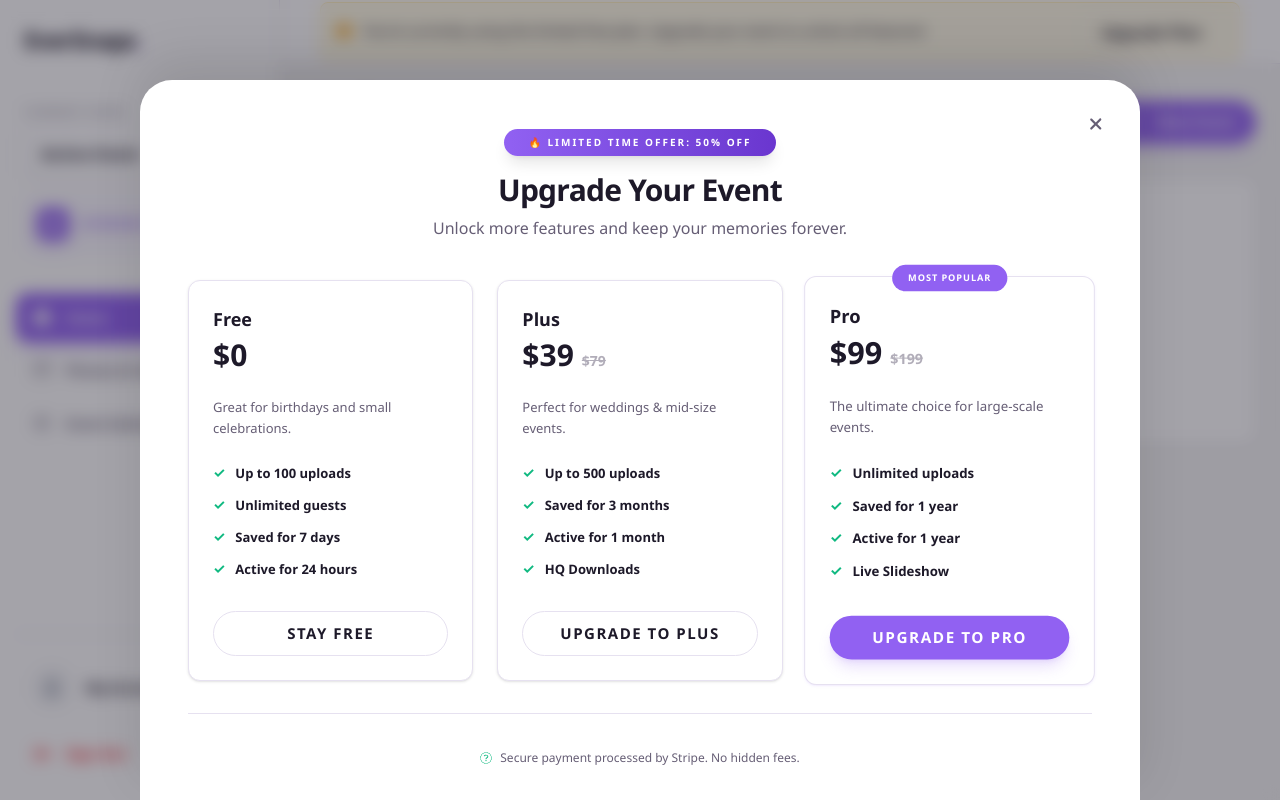
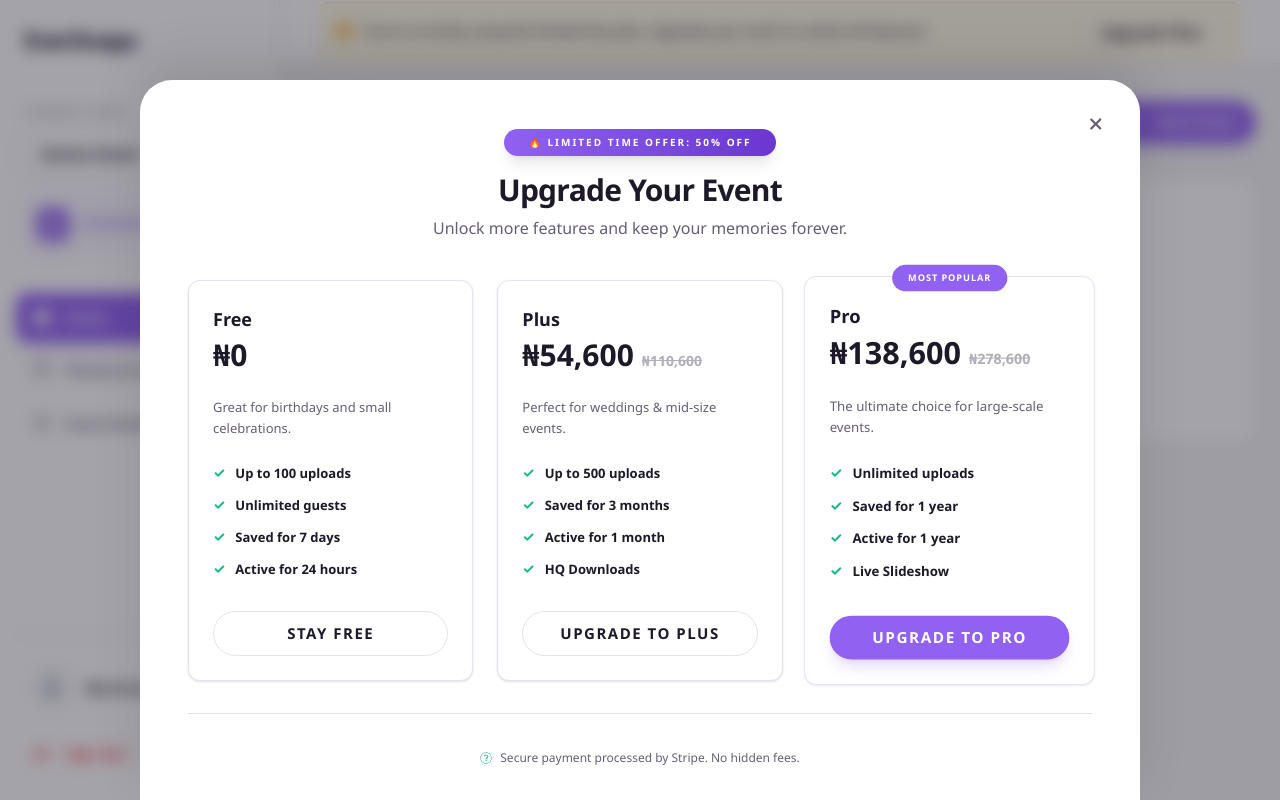
Before and after one commit to Sliver14/EverSnapz, a Next.js app: page /dashboard in a window 1280 px wide. Both pictures are taken after a click on the button "Upgrade Plan". Built offline with nearby package versions, Linux system fonts and the light colour scheme; no server answers.

Commit message:
Fix: Event creation session handling and enable functional Paystack upgrades

```diff
--- a/app/api/auth/[...nextauth]/route.ts
+++ b/app/api/auth/[...nextauth]/route.ts
@@ -1,4 +1,4 @@
-import NextAuth from 'next-auth';
+import NextAuth, { NextAuthOptions } from 'next-auth';
 import GoogleProvider from 'next-auth/providers/google';
 import CredentialsProvider from 'next-auth/providers/credentials';
 import { db } from '@/lib/db';
@@ -6,7 +6,7 @@ import { users } from '@/lib/db/schema';
 import { eq } from 'drizzle-orm';
 import bcrypt from 'bcryptjs';
 
-const handler = NextAuth({
+export const authOptions: NextAuthOptions = {
   providers: [
     GoogleProvider({
       clientId: process.env.GOOGLE_CLIENT_ID!,
@@ -80,6 +80,8 @@ const handler = NextAuth({
   session: {
     strategy: 'jwt',
   },
-});
+};
+
+const handler = NextAuth(authOptions);
 
 export { handler as GET, handler as POST };
--- a/components/dashboard/UpgradeModal.tsx
+++ b/components/dashboard/UpgradeModal.tsx
@@ -2,14 +2,40 @@
 
 import { useState } from "react";
 import Link from "next/link";
+import { initializePaystack } from "@/lib/actions/payment";
 
 interface UpgradeModalProps {
   isOpen: boolean;
   onClose: () => void;
 }
 
+const CONVERSION_RATE = 1400;
+
 export default function UpgradeModal({ isOpen, onClose }: UpgradeModalProps) {
+  const [loadingPlan, setLoadingPlan] = useState<string | null>(null);
+
   if (!isOpen) return null;
+
+  const handleUpgrade = async (planName: string) => {
+    if (planName === "Free") {
+      onClose();
+      return;
+    }
+
+    setLoadingPlan(planName);
+    try {
+      const planKey = planName.toUpperCase() as 'PLUS' | 'PRO' | 'PREMIUM';
+      const data = await initializePaystack(planKey);
+      if (data.authorization_url) {
+        window.location.href = data.authorization_url;
+      }
+    } catch (error) {
+      console.error("Payment initialization failed:", error);
+      alert("Failed to start payment. Please try again.");
+    } finally {
+      setLoadingPlan(null);
+    }
+  };
 
   const plans = [
     {
@@ -27,8 +53,8 @@ export default function UpgradeModal({ isOpen, onClose }: UpgradeModalProps) {
     },
     {
       name: "Plus",
-      price: "39",
-      oldPrice: "79",
+      price: (39 * CONVERSION_RATE).toLocaleString(),
+      oldPrice: (79 * CONVERSION_RATE).toLocaleString(),
       description: "Perfect for weddings & mid-size events.",
       features: [
         "Up to 500 uploads",
@@ -41,8 +67,8 @@ export default function UpgradeModal({ isOpen, onClose }: UpgradeModalProps) {
     },
     {
       name: "Pro",
-      price: "99",
-      oldPrice: "199",
+      price: (99 * CONVERSION_RATE).toLocaleString(),
+      oldPrice: (199 * CONVERSION_RATE).toLocaleString(),
       description: "The ultimate choice for large-scale events.",
       features: [
         "Unlimited uploads",
@@ -105,9 +131,9 @@ export default function UpgradeModal({ isOpen, onClose }: UpgradeModalProps) {
                 <div className="mb-6">
                   <div className="text-lg font-black text-dark-text mb-1">{plan.name}</div>
                   <div className="flex items-baseline gap-1">
-                    <span className="text-3xl font-black text-dark-text">${plan.price}</span>
+                    <span className="text-3xl font-black text-dark-text">₦{plan.price}</span>
                     {plan.oldPrice && (
-                      <span className="text-sm text-gray-text line-through opacity-50 font-bold ml-1">${plan.oldPrice}</span>
+                      <span className="text-sm text-gray-text line-through opacity-50 font-bold ml-1">₦{plan.oldPrice}</span>
                     )}
                   </div>
                 </div>
@@ -126,14 +152,15 @@ export default function UpgradeModal({ isOpen, onClose }: UpgradeModalProps) {
                 </ul>
 
                 <button
+                  disabled={!!loadingPlan}
                   className={`btn w-full py-3.5 rounded-xl font-black uppercase tracking-widest text-[11px] transition-all ${
                     plan.isPopular
                       ? 'btn-primary shadow-lg shadow-primary-lilac/30'
                       : index === 0 ? 'btn-outline border-2' : 'btn-outline border-2'
-                  }`}
-                  onClick={index === 0 ? onClose : undefined}
+                  } ${loadingPlan === plan.name ? 'opacity-70' : ''}`}
+                  onClick={() => handleUpgrade(plan.name)}
                 >
-                  {plan.buttonText}
+                  {loadingPlan === plan.name ? "Processing..." : plan.buttonText}
                 </button>
               </div>
             ))}
--- a/lib/actions/event.ts
+++ b/lib/actions/event.ts
@@ -6,8 +6,10 @@ import { getServerSession } from "next-auth/next";
 import { eq, desc } from "drizzle-orm";
 import { revalidatePath } from "next/cache";
 
+import { authOptions } from "@/app/api/auth/[...nextauth]/route";
+
 export async function createEvent(formData: { name: string; date?: string }) {
-  const session = await getServerSession();
+  const session = await getServerSession(authOptions);
   if (!session?.user?.id) throw new Error("Unauthorized");
 
   const slug = formData.name
@@ -27,7 +29,7 @@ export async function createEvent(formData: { name: string; date?: string }) {
 }
 
 export async function getEvents() {
-  const session = await getServerSession();
+  const session = await getServerSession(authOptions);
   if (!session?.user?.id) return [];
 
   return await db.query.events.findMany({
--- a/lib/actions/payment.ts
+++ b/lib/actions/payment.ts
@@ -5,13 +5,15 @@ import { subscriptions, users } from "@/lib/db/schema";
 import { getServerSession } from "next-auth/next";
 import { eq } from "drizzle-orm";
 
+import { authOptions } from "@/app/api/auth/[...nextauth]/route";
+
 const CONVERSION_RATE = 1400; // 1 USD = 1,400 NGN
 
-export async function initializePaystack(plan: 'PRO' | 'PREMIUM') {
-  const session = await getServerSession();
+export async function initializePaystack(plan: 'PRO' | 'PREMIUM' | 'PLUS') {
+  const session = await getServerSession(authOptions);
   if (!session?.user?.id || !session.user.email) throw new Error("Unauthorized");
 
-  const amountInUsd = plan === 'PRO' ? 19 : 49;
+  const amountInUsd = plan === 'PLUS' ? 39 : plan === 'PRO' ? 99 : 149; // Default PREMIUM to 149 if not matched
   const amountInNgn = amountInUsd * CONVERSION_RATE;
 
   const response = await fetch('https://api.paystack.co/transaction/initialize', {
```
